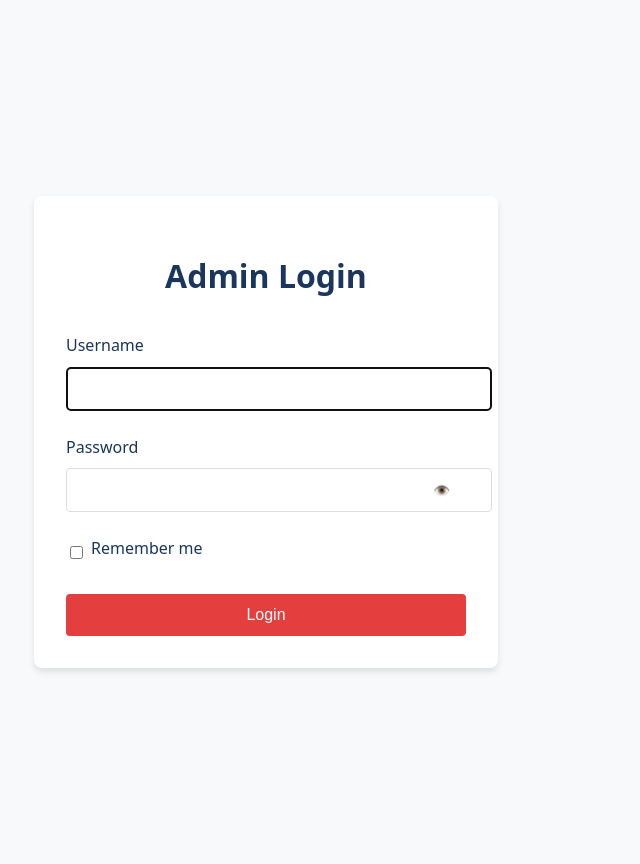
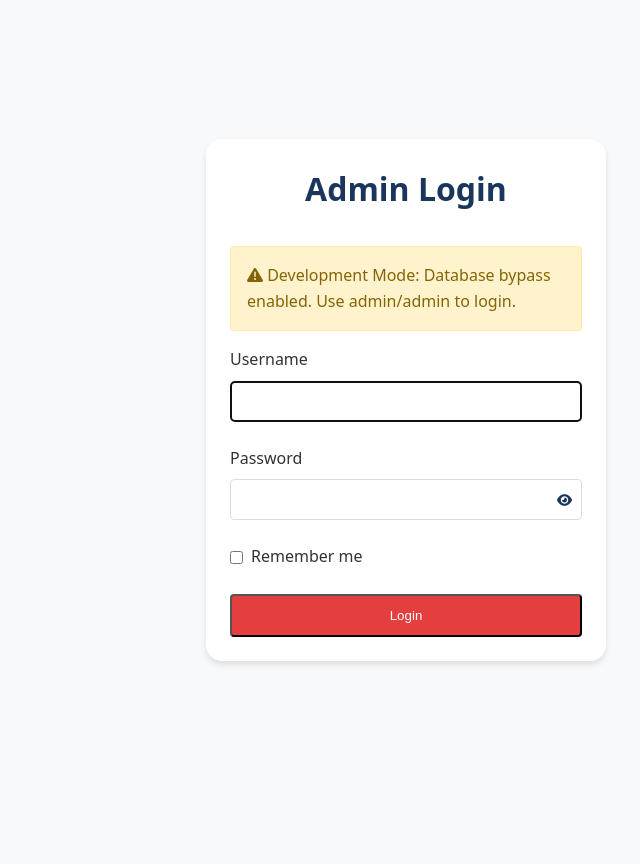
Before and after one commit to CoderXYZ7/CDGsite, a PHP site: page /pages/admin/login.php in a window 1280 px wide. Shown: the whole page, without its empty margins (374-1014 px from the left). After the commit the page ends 665 px from the top, so only its background shows below. Run offline with PHP 8.4, Linux system fonts and the light colour scheme; data comes from the database, SQL or seed files in the repository; some libraries are stand-ins or nearby versions.

Commit message:
style: Centralize admin and login page specific CSS into `styles.css` and update corresponding UI classes.

```diff
--- a/pages/admin/assets/login.css
+++ /dev/null
@@ -1,104 +0,0 @@
-
-        :root {
-            --primary-blue: #1a365d;
-            --accent-red: #e53e3e;
-            --light-gray: #f8f9fa;
-            --dark-gray: #333;
-            --white: #ffffff;
-        }
-
-        body {
-            font-family: system-ui, -apple-system, 'Segoe UI', Roboto, sans-serif;
-            line-height: 1.6;
-            background-color: var(--light-gray);
-            color: var(--dark-gray);
-            display: flex;
-            justify-content: center;
-            align-items: center;
-            min-height: 100vh;
-            margin: 0;
-            padding: 2rem;
-        }
-
-        .login-container {
-            background: var(--white);
-            border-radius: 8px;
-            box-shadow: 0 4px 6px rgba(0,0,0,0.1);
-            padding: 2rem;
-            width: 100%;
-            max-width: 400px;
-        }
-
-        h1 {
-            color: var(--primary-blue);
-            text-align: center;
-            margin-bottom: 2rem;
-            font-size: 2rem;
-        }
-
-        .error {
-            color: var(--accent-red);
-            text-align: center;
-            margin-bottom: 1rem;
-        }
-
-        .form-group {
-            margin-bottom: 1.5rem;
-        }
-
-        label {
-            display: block;
-            margin-bottom: 0.5rem;
-            color: var(--primary-blue);
-        }
-
-        input {
-            width: 100%;
-            padding: 0.75rem;
-            border: 1px solid #ddd;
-            border-radius: 4px;
-            font-size: 1rem;
-        }
-
-        .password-container {
-            position: relative;
-        }
-
-        .toggle-password {
-            position: absolute;
-            right: 10px;
-            top: 50%;
-            transform: translateY(-50%);
-            background: none;
-            border: none;
-            color: var(--primary-blue);
-            cursor: pointer;
-        }
-
-        .button {
-            background-color: var(--accent-red);
-            color: var(--white);
-            border: none;
-            padding: 0.75rem 1.5rem;
-            border-radius: 4px;
-            font-size: 1rem;
-            cursor: pointer;
-            width: 100%;
-            transition: transform 0.3s ease, box-shadow 0.3s ease;
-        }
-
-        .button:hover {
-            transform: translateY(-2px);
-            box-shadow: 0 4px 8px rgba(0,0,0,0.1);
-        }
-
-        .remember-me {
-            display: flex;
-            align-items: center;
-            margin-bottom: 1.5rem;
-        }
-
-        .remember-me input {
-            width: auto;
-            margin-right: 0.5rem;
-        }
--- a/pages/admin/login.php
+++ b/pages/admin/login.php
@@ -71,20 +71,22 @@ if (($_SERVER['REQUEST_METHOD'] ?? '') === 'POST') {
 <html>
 <head>
     <title>Login</title>
-    <link rel="stylesheet" href="assets/login.css">
+    <link rel="stylesheet" href="../../static/css/styles.css">
+    <link rel="stylesheet" href="https://cdnjs.cloudflare.com/ajax/libs/font-awesome/6.0.0/css/all.min.css">
 </head>
-<body>
-    <div class="login-container">
-        <h1>Admin Login</h1>
+<body class="login-body">
+    <div class="card login-card">
+        <div class="card-content">
+            <h1 style="text-align: center; color: var(--primary-color); margin-bottom: 2rem;">Admin Login</h1>
 
             <?php if (DB_BYPASS): ?>
-            <div class="error" style="background-color: #fff3cd; color: #856404; border-color: #ffeaa7;">
-                ⚠️ Development Mode: Database bypass enabled. Use admin/admin to login.
+                <div class="alert alert-warning">
+                    <i class="fas fa-exclamation-triangle"></i> Development Mode: Database bypass enabled. Use admin/admin to login.
                 </div>
             <?php endif; ?>
 
             <?php if (isset($error)): ?>
-            <div class="error"><?php echo htmlspecialchars($error); ?></div>
+                <div class="alert alert-error"><?php echo htmlspecialchars($error); ?></div>
             <?php endif; ?>
 
             <form method="POST">
@@ -99,17 +101,18 @@ if (($_SERVER['REQUEST_METHOD'] ?? '') === 'POST') {
                     <label for="password">Password</label>
                     <div class="password-container">
                         <input type="password" id="password" name="password" required>
-                    <button type="button" class="toggle-password" aria-label="Show password">👁️</button>
+                        <button type="button" class="toggle-password" aria-label="Show password"><i class="fas fa-eye"></i></button>
                     </div>
                 </div>
 
-            <div class="remember-me">
-                <input type="checkbox" id="remember" name="remember">
-                <label for="remember">Remember me</label>
+                <div class="form-group" style="display: flex; align-items: center; gap: 0.5rem;">
+                    <input type="checkbox" id="remember" name="remember" style="width: auto;">
+                    <label for="remember" style="margin: 0;">Remember me</label>
                 </div>
 
-            <button type="submit" class="button">Login</button>
+                <button type="submit" class="button primary" style="width: 100%;">Login</button>
             </form>
+        </div>
     </div>
 
     <script src="assets/login.js"></script>
--- a/static/css/styles.css
+++ b/static/css/styles.css
@@ -2198,3 +2198,101 @@ body {
         padding: 0.2rem 0.05rem;
     }
 }
+
+/* Admin UI Styles */
+.attention {
+    color: white;
+    width: 90%;
+    padding: 10px;
+    margin-right: 8px;
+    border-radius: 8px;
+    margin: 10px auto 2rem;
+    background-color: var(--attention-color1);
+    animation: pulse 2s infinite alternate;
+}
+
+@keyframes pulse {
+    0% {
+        background-color: var(--attention-color1);
+    }
+
+    50% {
+        background-color: var(--attention-color2);
+    }
+
+    100% {
+        background-color: var(--attention-color1);
+    }
+}
+
+.alert {
+    padding: 1rem;
+    margin-bottom: 1rem;
+    border-radius: 4px;
+    border: 1px solid transparent;
+}
+
+.alert-success {
+    background-color: #d4edda;
+    color: #155724;
+    border-color: #c3e6cb;
+}
+
+.alert-error {
+    background-color: #f8d7da;
+    color: #721c24;
+    border-color: #f5c6cb;
+}
+
+.alert-warning {
+    background-color: #fff3cd;
+    color: #856404;
+    border-color: #ffeaa7;
+}
+
+.admin-table {
+    width: 100%;
+    border-collapse: collapse;
+    margin-bottom: 1rem;
+}
+
+.admin-table th,
+.admin-table td {
+    padding: 0.75rem;
+    border-bottom: 1px solid var(--border-color);
+    text-align: left;
+}
+
+.admin-table th {
+    background-color: var(--light-bg);
+    font-weight: 600;
+}
+
+/* Login Page Specifics */
+.login-body {
+    display: flex;
+    justify-content: center;
+    align-items: center;
+    min-height: 100vh;
+    background-color: var(--light-bg);
+}
+
+.login-card {
+    width: 100%;
+    max-width: 400px;
+}
+
+.password-container {
+    position: relative;
+}
+
+.toggle-password {
+    position: absolute;
+    right: 10px;
+    top: 50%;
+    transform: translateY(-50%);
+    background: none;
+    border: none;
+    cursor: pointer;
+    color: var(--primary-color);
+}
```
Also changed, not shown: pages/admin/admin.php (+5 -5 lines), pages/admin/adminHub.php (+3 -4 lines), pages/admin/assets/adminHub.css (deleted, +0 -31 lines). Lines whose indentation alone changed are shown as unchanged.
